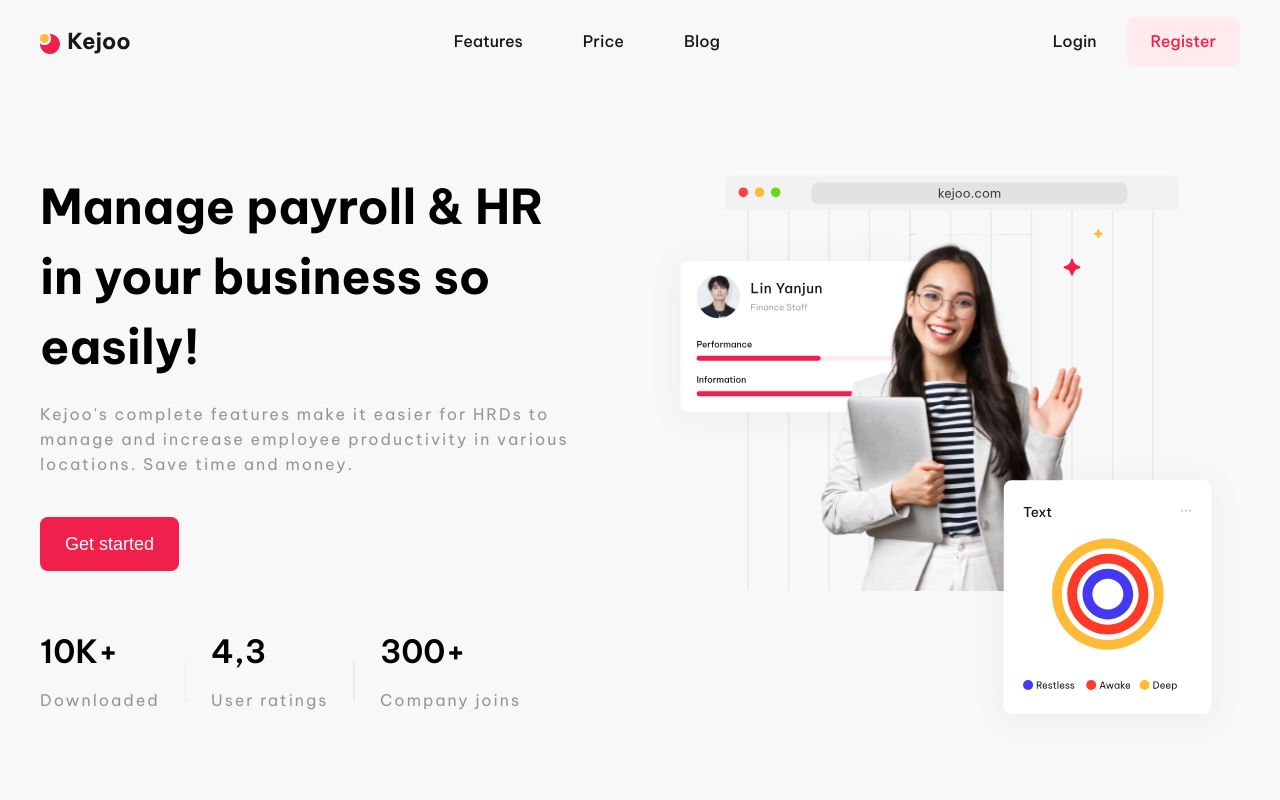
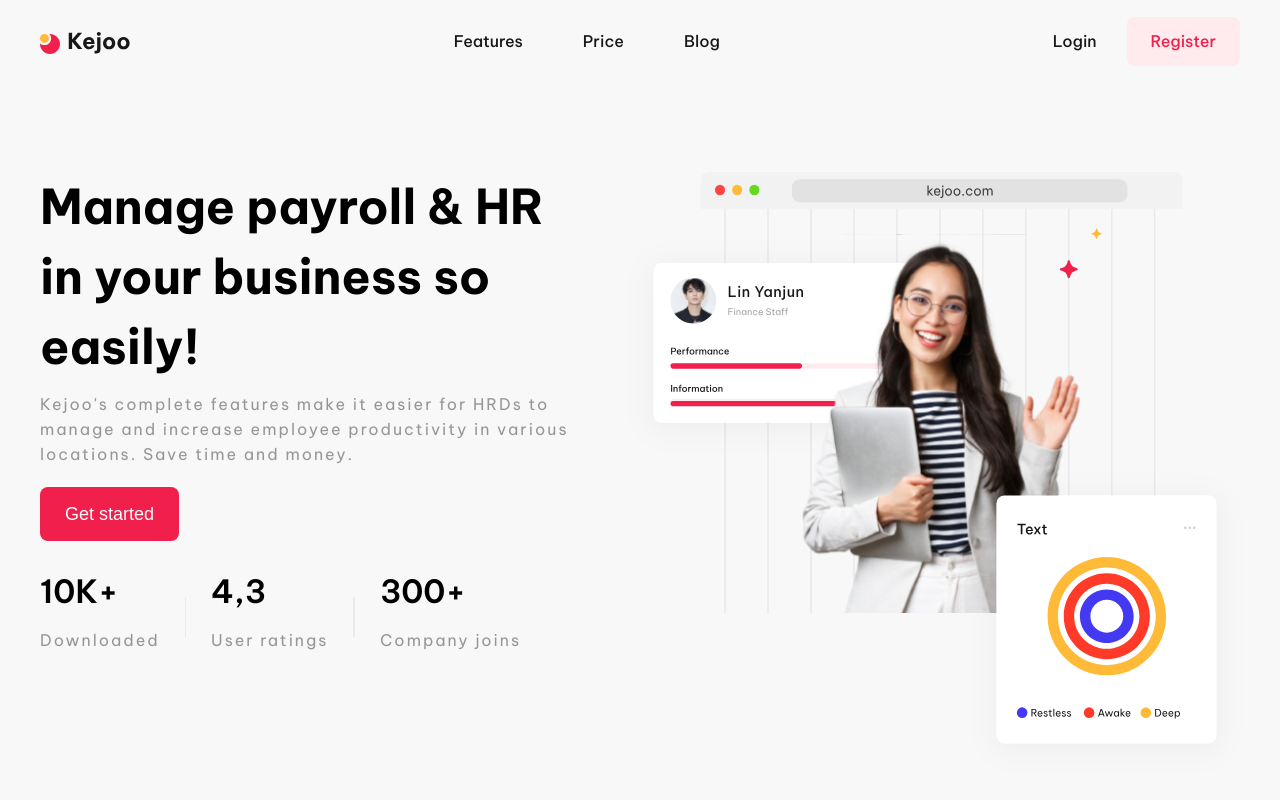
Before and after one commit to gustavoalvim41/kejoo, a React (Vite) app: page / in a window 1280 px wide. Shown: the top 800 px of the page. Built offline with nearby package versions, Linux system fonts and the light colour scheme.

Commit message:
updating hero component gap

```diff
--- a/src/screens/Home/components/Hero/styles.sass
+++ b/src/screens/Home/components/Hero/styles.sass
@@ -12,7 +12,7 @@
     display: flex
     align-items: flex-start
     flex-direction: column
-    gap: 2rem
+    gap: 1rem
 
     h1
       width: 55rem
@@ -22,7 +22,7 @@
       line-height: 7rem
 
     p
-      margin: 0 0 2rem 0
+      margin: 0 0 1rem 0
 
       letter-spacing: .2rem
 
@@ -43,7 +43,7 @@
     .numbers
       width: 100%
 
-      margin: 4rem 0 0 0
+      margin: 2rem 0 0 0
 
       display: flex
       align-items: center
@@ -67,7 +67,7 @@
 
   .banner
     img
-      width: 100%
+      min-width: 100%
       height: 100%
 
 @media screen and (max-width: 1260px)
```
